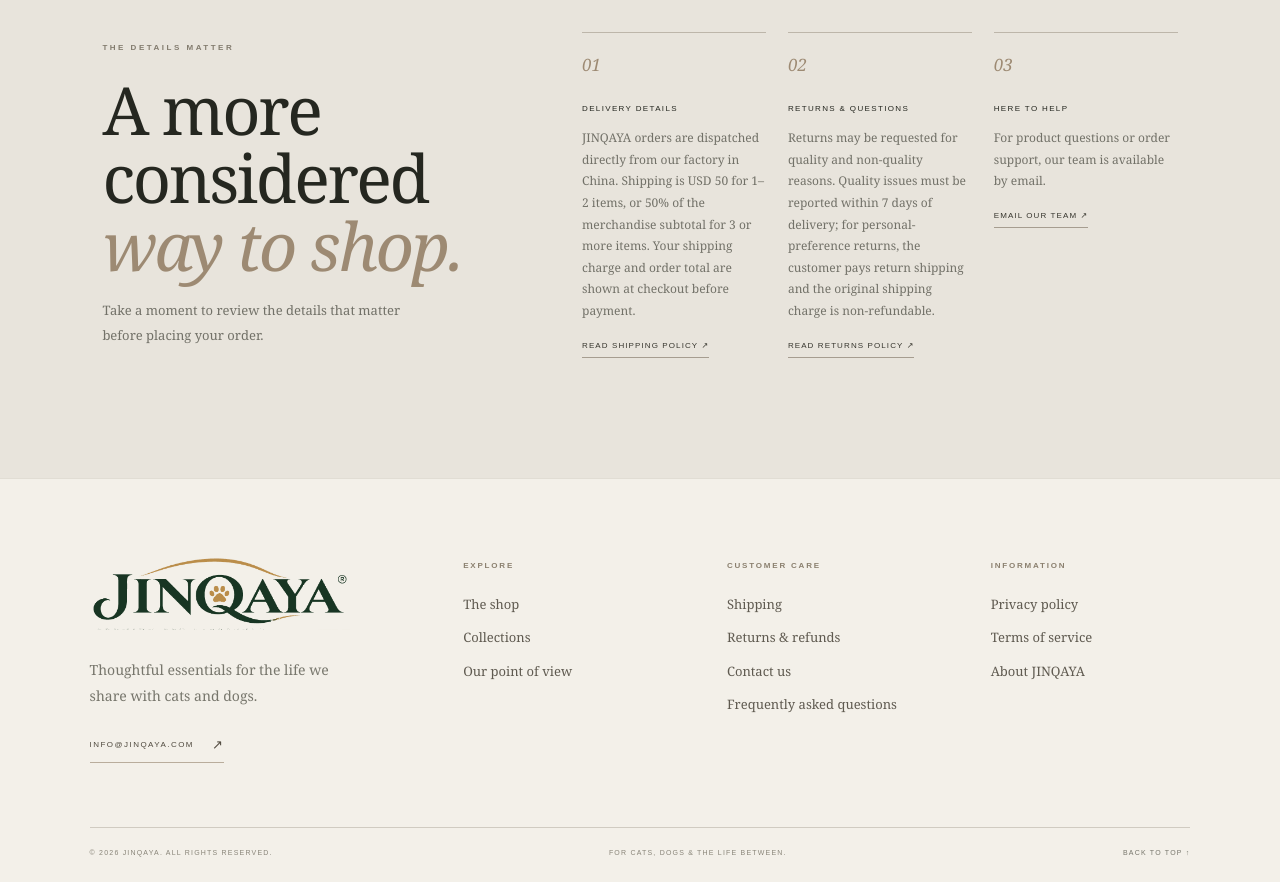
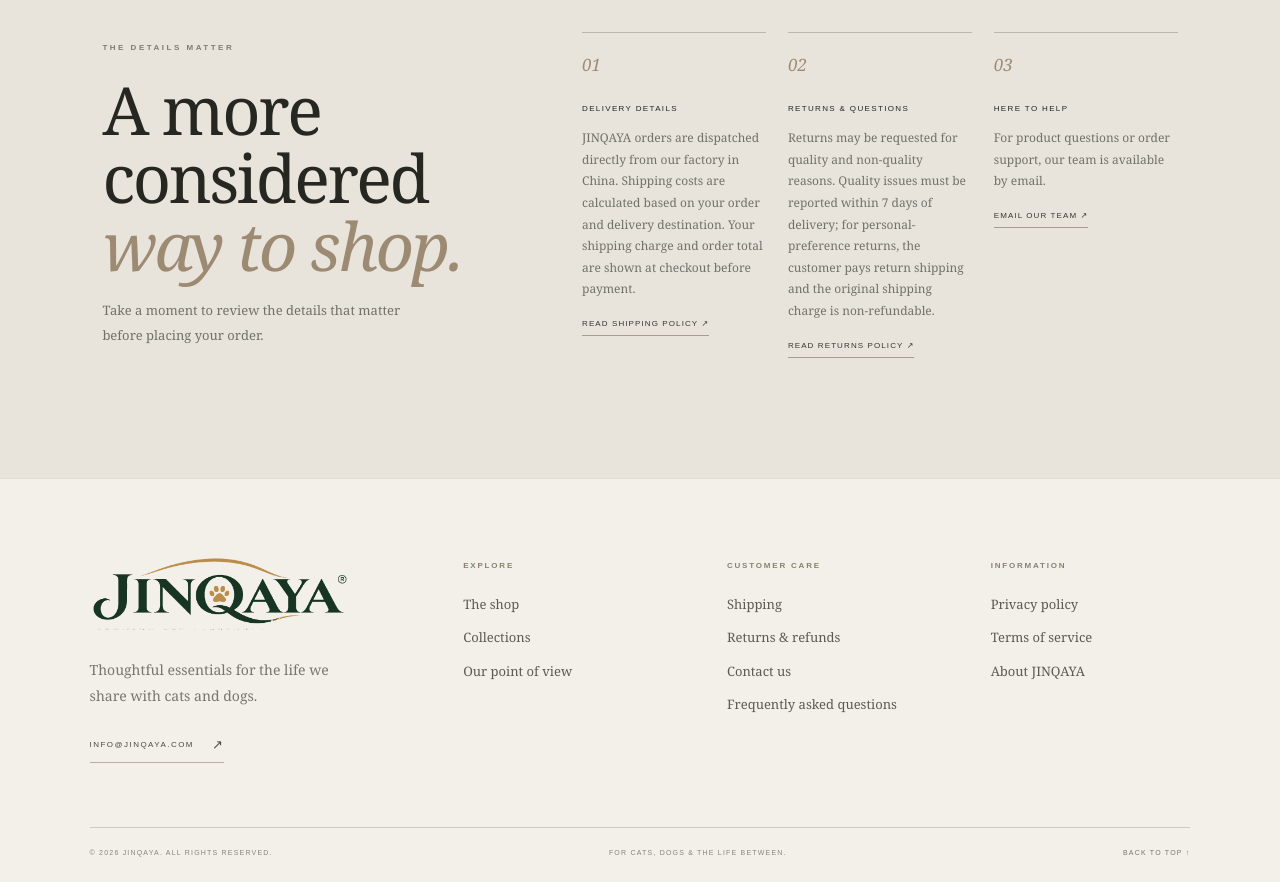
Before and after one commit to jinqaya-commits/jinqaya-store, a Next.js app: page / in a window 1280 px wide. Shown: the part 4160-5042 px from the top of the page. Built offline with nearby package versions, Linux system fonts and the light colour scheme; no server answers; the database is empty.

Commit message:
Use customer-friendly shipping copy

```diff
--- a/src/app/page.tsx
+++ b/src/app/page.tsx
@@ -182,7 +182,7 @@ export default async function HomePage() {
           <article>
             <span>01</span>
             <h3>DELIVERY DETAILS</h3>
-            <p>JINQAYA orders are dispatched directly from our factory in China. Shipping is USD 50 for 1–2 items, or 50% of the merchandise subtotal for 3 or more items. Your shipping charge and order total are shown at checkout before payment.</p>
+            <p>JINQAYA orders are dispatched directly from our factory in China. Shipping costs are calculated based on your order and delivery destination. Your shipping charge and order total are shown at checkout before payment.</p>
             <Link className="jq-policy-link" href="/policies/shipping">READ SHIPPING POLICY ↗</Link>
           </article>
           <article>
```
